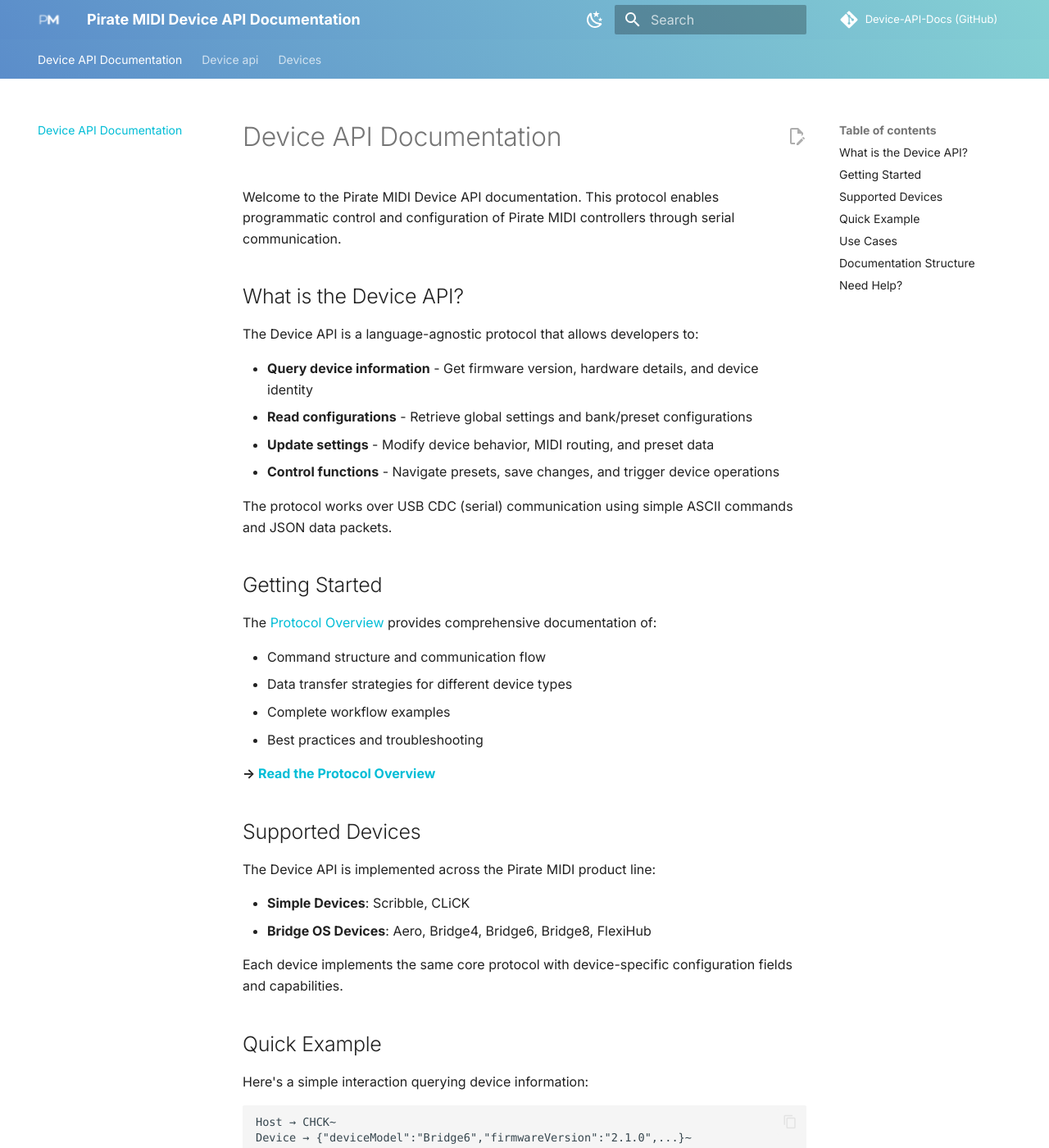
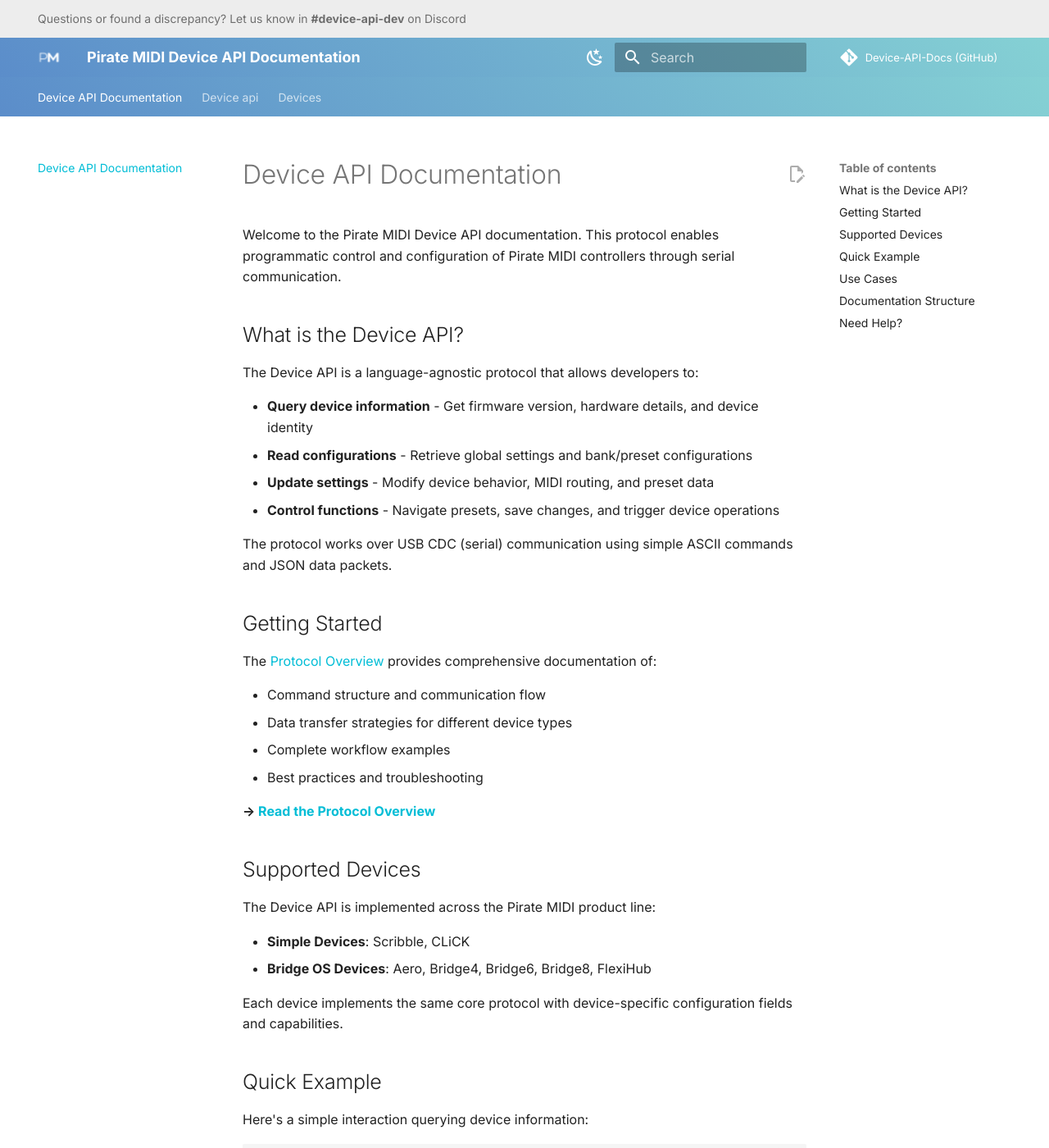
Before and after one commit to Pirate-MIDI/Device-API-Docs, an MkDocs documentation site: the page built from docs/index.md, in a window 1280 px wide and 1400 px high. Shown: the whole window at 82% size. Built offline with MkDocs 1.6.1 and Material for MkDocs 9.7.7, drawn with Linux system fonts in a browser that asks for light colours; some web fonts are replaced; comment, search, counter and statistics services are not loaded.

Commit message:
Added discord device-api-dev channel invitation link and adjusted ntfy notification priorities

```diff
--- a/docs/assets/branding.css
+++ b/docs/assets/branding.css
@@ -142,6 +142,23 @@
   border-color: var(--md-accent-fg-color);
 }
 
+/* ============================= */
+/* Announcement bar              */
+/* ============================= */
+
+.md-banner {
+  background: var(--md-default-fg-color--lightest);
+}
+
+.md-banner a {
+  color: var(--md-default-fg-color--light);
+  font-size: .7rem;
+}
+
+.md-banner a:hover {
+  color: var(--md-accent-fg-color);
+}
+
 .grid.cards.onecol {
   grid-template-columns: 1fr !important;
 }
--- a/mkdocs.yml
+++ b/mkdocs.yml
@@ -9,6 +9,7 @@
   language: en
   favicon: assets/favicon.png
   logo: assets/logo-white.png
+  custom_dir: overrides
   name: material
   features:
     - content.action.edit
--- /dev/null
+++ b/overrides/main.html
@@ -0,0 +1,7 @@
+{% extends "base.html" %}
+
+{% block announce %}
+  <a href="https://discord.gg/C9wtwvSRtC" target="_blank" rel="noopener">
+    Questions or found a discrepancy? Let us know in <strong>#device-api-dev</strong> on Discord
+  </a>
+{% endblock %}
```
Also changed, not shown: 2 other files.
